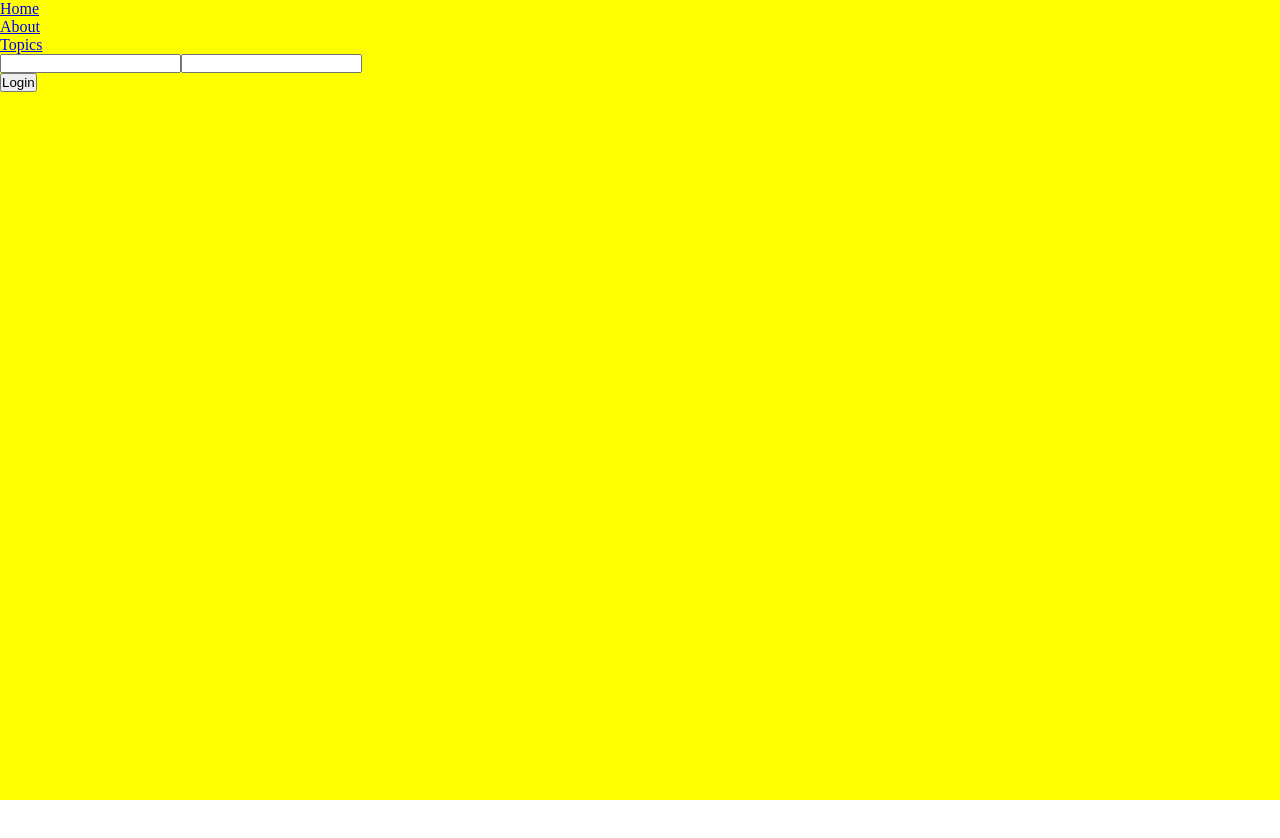
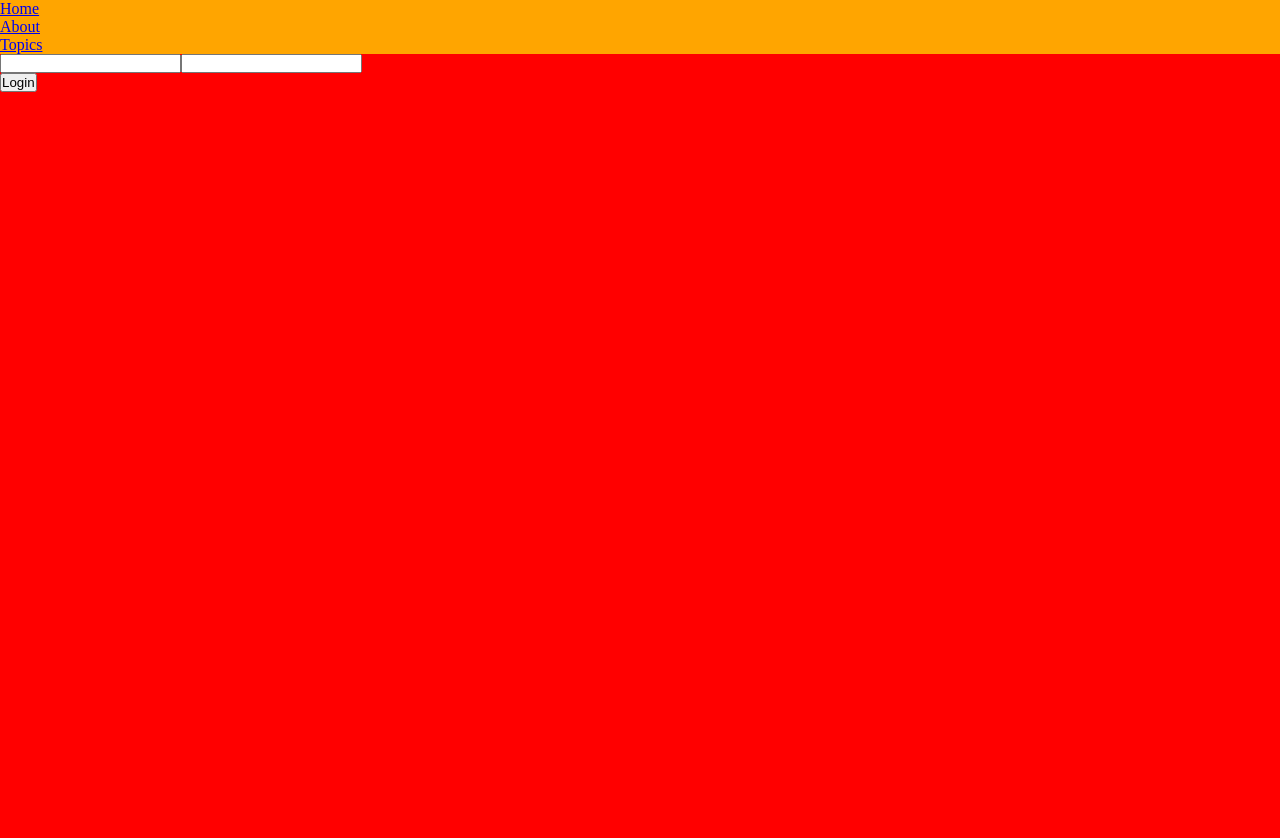
Before and after one commit to codestates/moviebara-client, a React app: page / in a window 1280 px wide. Built offline with nearby package versions, Linux system fonts and the light colour scheme.

Commit message:
add color

```diff
--- a/src/css/app.module.css
+++ b/src/css/app.module.css
@@ -5,7 +5,13 @@
   background-color: yellow;
 }
 
+.nav {
+  background-color: orange;
+}
+
 .pages {
   width: 100%;
   height: 100%;
+
+  background-color: red;
 }
```
Also changed, not shown: 1 other file.
